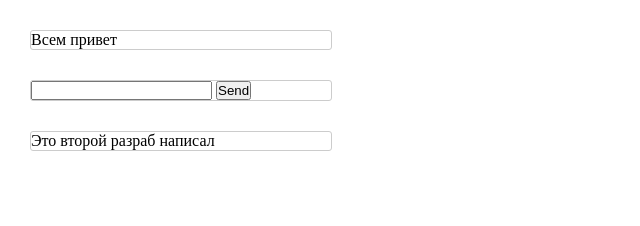
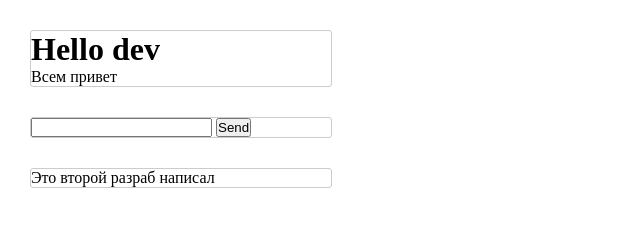
Before and after one commit to Andrew2112/learn-git, a plain HTML site: page index.html in a window 1280 px wide. Shown: the whole page, without its empty margins (0-640 px from the left). Drawn offline with Linux system fonts and the light colour scheme.

Commit message:
branch-dev-1 comit

```diff
--- a/index.html
+++ b/index.html
@@ -11,6 +11,7 @@
 
 <body>
     <div class="box">
+	<h1>Hello dev</h1>
         <p>Всем привет</p>
     </div>
     <div class="box">
```
